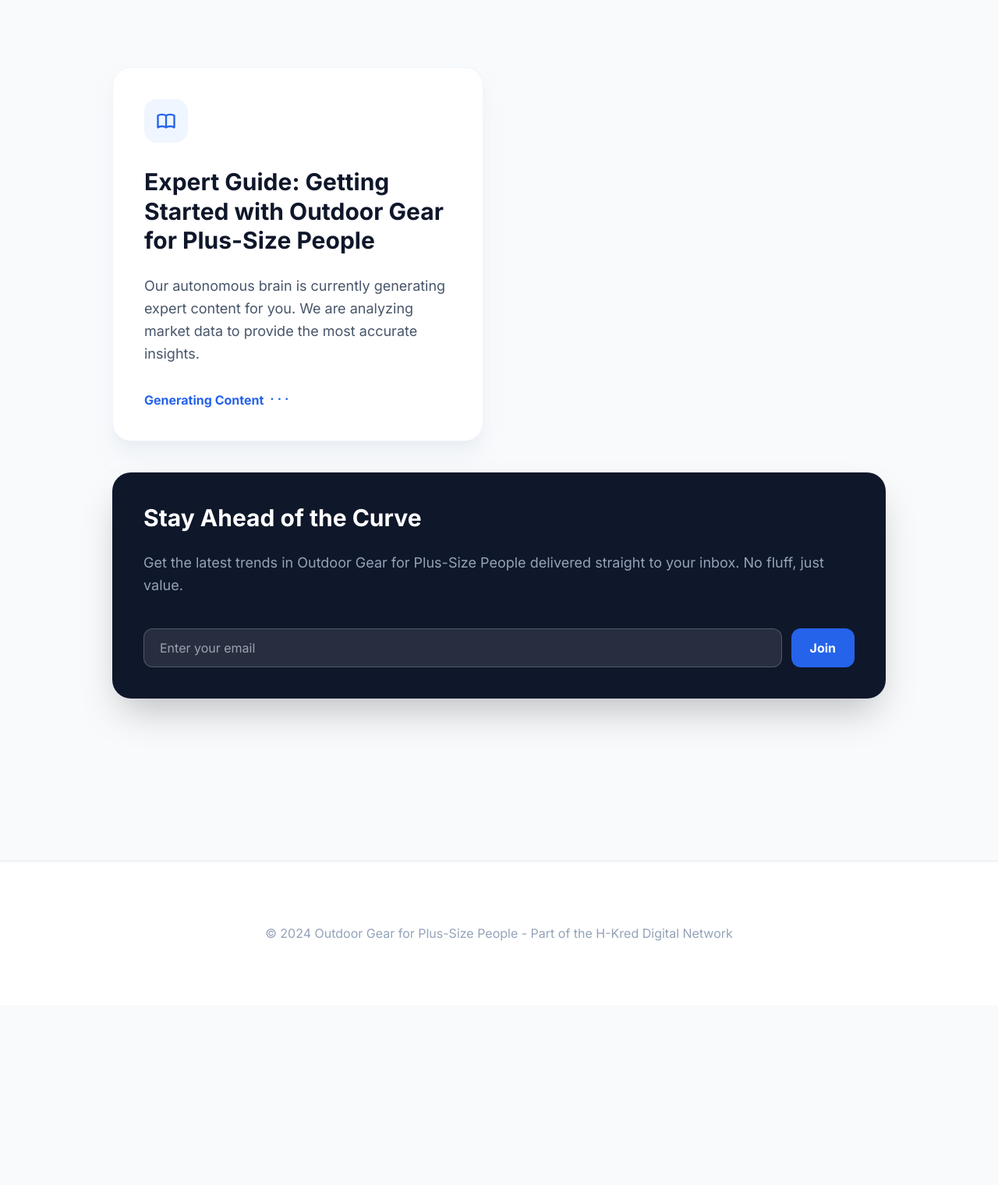
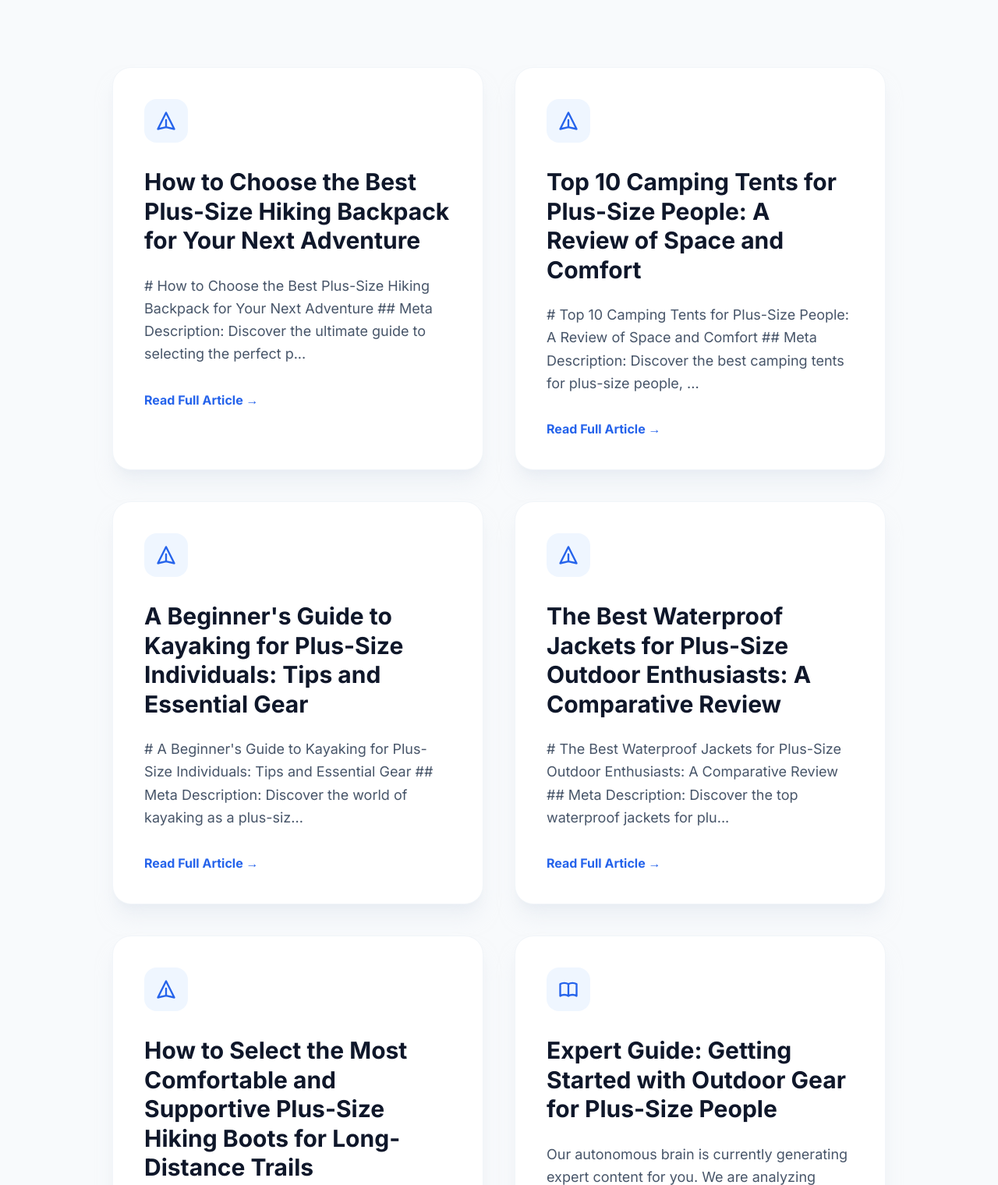
Before and after one commit to Harimanth20/hkred-outdoor-gear-for-plus-size-people, a plain HTML site: page index.html in a window 1280 px wide. Shown: the part 540-2060 px from the top of the page at 78% size. Before the commit the page ends 1829 px from the top, so only its background shows below. Drawn offline with nearby package versions, Linux system fonts and the light colour scheme; no server answers.

Commit message:
Update index with new blog posts

```diff
--- a/index.html
+++ b/index.html
@@ -65,6 +65,58 @@
             <!-- Dynamic Articles will be injected here -->
             <div id="blog-posts" class="col-span-full grid grid-cols-1 md:grid-cols-2 gap-10">
 
+        <div class="bg-white p-10 rounded-3xl shadow-xl shadow-slate-200/50 border border-slate-100 group hover:border-blue-500/50 transition-all">
+            <div class="w-14 h-14 bg-blue-50 rounded-2xl flex items-center justify-center mb-8 group-hover:bg-blue-600 transition-colors">
+                <svg class="w-7 h-7 text-blue-600 group-hover:text-white" fill="none" stroke="currentColor" viewBox="0 0 24 24"><path stroke-linecap="round" stroke-linejoin="round" stroke-width="2" d="M12 19l9 2-9-18-9 18 9-2zm0 0v-8"></path></svg>
+            </div>
+            <h3 class="text-3xl font-bold mb-6 leading-tight">How to Choose the Best Plus-Size Hiking Backpack for Your Next Adventure</h3>
+            <p class="text-slate-600 text-lg leading-relaxed mb-8"># How to Choose the Best Plus-Size Hiking Backpack for Your Next Adventure
+## Meta Description: Discover the ultimate guide to selecting the perfect p...</p>
+            <a href="/hkred-outdoor-gear-for-plus-size-people/blog/how-to-choose-the-best-plus-size-hiking-backpack-for-your-next-adventure.html" class="text-blue-600 font-bold hover:underline">Read Full Article &rarr;</a>
+        </div>
+
+        <div class="bg-white p-10 rounded-3xl shadow-xl shadow-slate-200/50 border border-slate-100 group hover:border-blue-500/50 transition-all">
+            <div class="w-14 h-14 bg-blue-50 rounded-2xl flex items-center justify-center mb-8 group-hover:bg-blue-600 transition-colors">
+                <svg class="w-7 h-7 text-blue-600 group-hover:text-white" fill="none" stroke="currentColor" viewBox="0 0 24 24"><path stroke-linecap="round" stroke-linejoin="round" stroke-width="2" d="M12 19l9 2-9-18-9 18 9-2zm0 0v-8"></path></svg>
+            </div>
+            <h3 class="text-3xl font-bold mb-6 leading-tight">Top 10 Camping Tents for Plus-Size People: A Review of Space and Comfort</h3>
+            <p class="text-slate-600 text-lg leading-relaxed mb-8"># Top 10 Camping Tents for Plus-Size People: A Review of Space and Comfort
+## Meta Description: Discover the best camping tents for plus-size people, ...</p>
+            <a href="/hkred-outdoor-gear-for-plus-size-people/blog/top-10-camping-tents-for-plus-size-people--a-review-of-space-and-comfort.html" class="text-blue-600 font-bold hover:underline">Read Full Article &rarr;</a>
+        </div>
+
+        <div class="bg-white p-10 rounded-3xl shadow-xl shadow-slate-200/50 border border-slate-100 group hover:border-blue-500/50 transition-all">
+            <div class="w-14 h-14 bg-blue-50 rounded-2xl flex items-center justify-center mb-8 group-hover:bg-blue-600 transition-colors">
+                <svg class="w-7 h-7 text-blue-600 group-hover:text-white" fill="none" stroke="currentColor" viewBox="0 0 24 24"><path stroke-linecap="round" stroke-linejoin="round" stroke-width="2" d="M12 19l9 2-9-18-9 18 9-2zm0 0v-8"></path></svg>
+            </div>
+            <h3 class="text-3xl font-bold mb-6 leading-tight">A Beginner's Guide to Kayaking for Plus-Size Individuals: Tips and Essential Gear</h3>
+            <p class="text-slate-600 text-lg leading-relaxed mb-8"># A Beginner's Guide to Kayaking for Plus-Size Individuals: Tips and Essential Gear
+## Meta Description:
+Discover the world of kayaking as a plus-siz...</p>
+            <a href="/hkred-outdoor-gear-for-plus-size-people/blog/a-beginner-s-guide-to-kayaking-for-plus-size-individuals--tips-and-essential-gear.html" class="text-blue-600 font-bold hover:underline">Read Full Article &rarr;</a>
+        </div>
+
+        <div class="bg-white p-10 rounded-3xl shadow-xl shadow-slate-200/50 border border-slate-100 group hover:border-blue-500/50 transition-all">
+            <div class="w-14 h-14 bg-blue-50 rounded-2xl flex items-center justify-center mb-8 group-hover:bg-blue-600 transition-colors">
+                <svg class="w-7 h-7 text-blue-600 group-hover:text-white" fill="none" stroke="currentColor" viewBox="0 0 24 24"><path stroke-linecap="round" stroke-linejoin="round" stroke-width="2" d="M12 19l9 2-9-18-9 18 9-2zm0 0v-8"></path></svg>
+            </div>
+            <h3 class="text-3xl font-bold mb-6 leading-tight">The Best Waterproof Jackets for Plus-Size Outdoor Enthusiasts: A Comparative Review</h3>
+            <p class="text-slate-600 text-lg leading-relaxed mb-8"># The Best Waterproof Jackets for Plus-Size Outdoor Enthusiasts: A Comparative Review
+## Meta Description: Discover the top waterproof jackets for plu...</p>
+            <a href="/hkred-outdoor-gear-for-plus-size-people/blog/the-best-waterproof-jackets-for-plus-size-outdoor-enthusiasts--a-comparative-review.html" class="text-blue-600 font-bold hover:underline">Read Full Article &rarr;</a>
+        </div>
+
+        <div class="bg-white p-10 rounded-3xl shadow-xl shadow-slate-200/50 border border-slate-100 group hover:border-blue-500/50 transition-all">
+            <div class="w-14 h-14 bg-blue-50 rounded-2xl flex items-center justify-center mb-8 group-hover:bg-blue-600 transition-colors">
+                <svg class="w-7 h-7 text-blue-600 group-hover:text-white" fill="none" stroke="currentColor" viewBox="0 0 24 24"><path stroke-linecap="round" stroke-linejoin="round" stroke-width="2" d="M12 19l9 2-9-18-9 18 9-2zm0 0v-8"></path></svg>
+            </div>
+            <h3 class="text-3xl font-bold mb-6 leading-tight">How to Select the Most Comfortable and Supportive Plus-Size Hiking Boots for Long-Distance Trails</h3>
+            <p class="text-slate-600 text-lg leading-relaxed mb-8"># How to Select the Most Comfortable and Supportive Plus-Size Hiking Boots for Long-Distance Trails
+## Meta Description: Discover the best plus-size h...</p>
+            <a href="/hkred-outdoor-gear-for-plus-size-people/blog/how-to-select-the-most-comfortable-and-supportive-plus-size-hiking-boots-for-long-distance-trails.html" class="text-blue-600 font-bold hover:underline">Read Full Article &rarr;</a>
+        </div>
+
+
 
                 <div class="bg-white p-10 rounded-3xl shadow-xl shadow-slate-200/50 border border-slate-100 group hover:border-blue-500/50 transition-all">
                     <div class="w-14 h-14 bg-blue-50 rounded-2xl flex items-center justify-center mb-8 group-hover:bg-blue-600 transition-colors">
```
